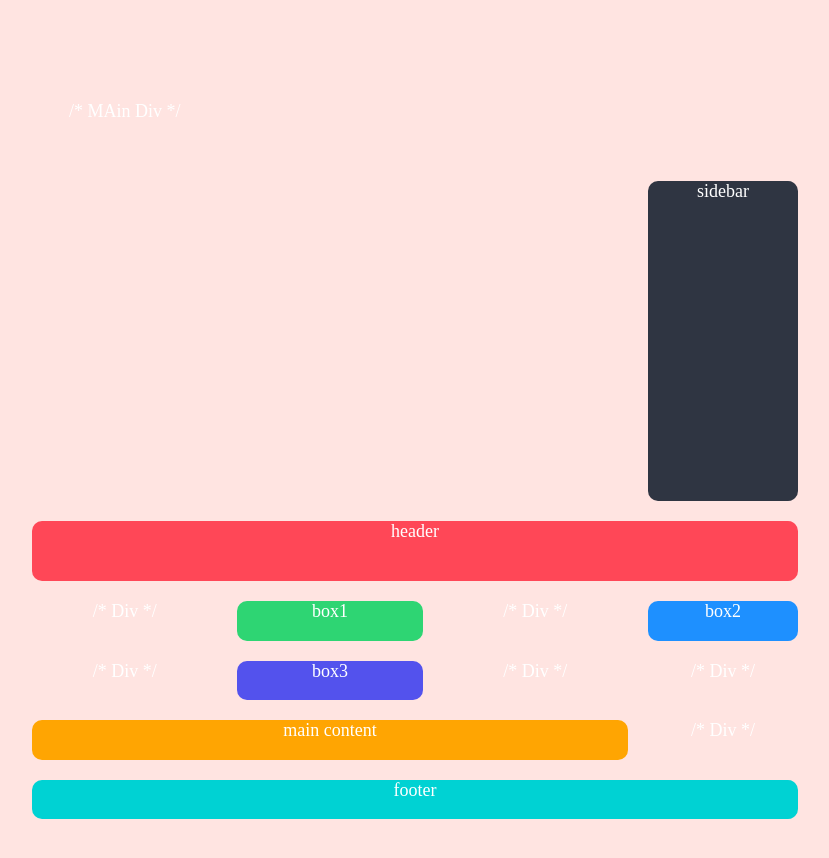
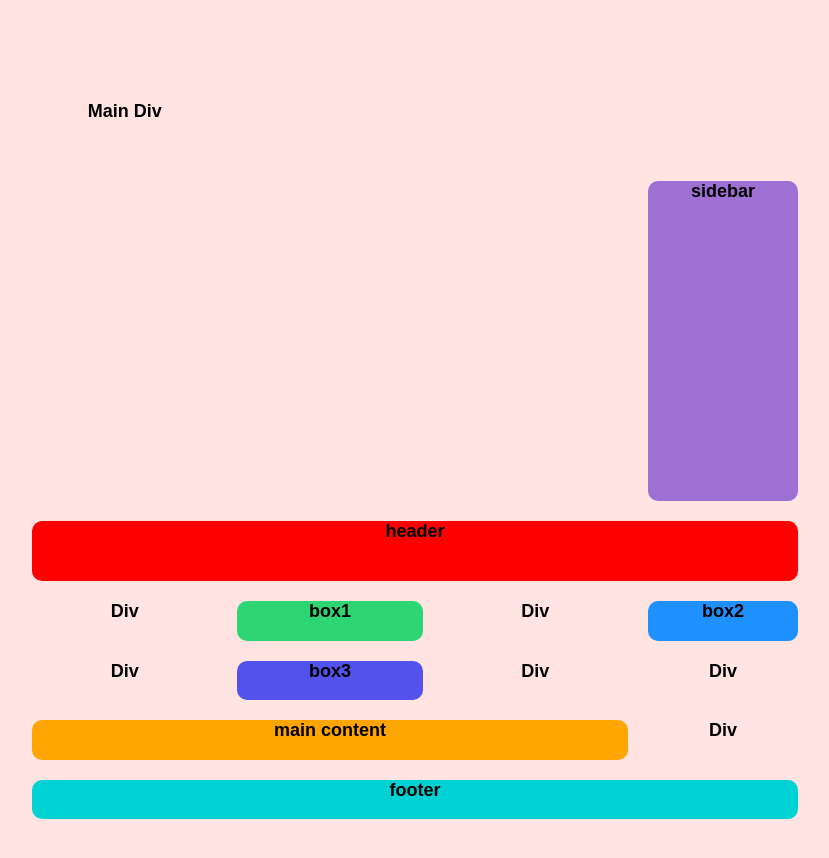
Before and after one commit to sinc0115/web-dev, a plain HTML site: page index.html in a window 1280 px wide. Shown: the whole page, without its empty margins (225-1054 px from the left). Drawn offline with Linux system fonts and the light colour scheme.

Commit message:
Changes font style to be more readable

```diff
--- a/index.html
+++ b/index.html
@@ -9,19 +9,19 @@
 
 <body>
     <main>
-        /*  MAin Div */
-        <div class="div1"> header</div>
-        /* Div */
-        <div class="div2"> box1 </div>
-        /* Div */
+        <p>Main Div</p>
+        <div class="div1">header</div>
+        <p>Div</p>
+        <div class="div2">box1</div>
+        <p>Div</p>
         <div class="div3"> box2 </div>
-        /* Div */
+        <p>Div</p>
         <div class="div4"> box3 </div>
-        /* Div */
+        <p>Div</p>
         <div class="div5"> sidebar </div>
-        /* Div */
+        <p>Div</p>
         <div class="div6"> main content</div>
-        /* Div */
+        <p>Div</p>
         <div class="div7"> footer</div>
     </main>
 
--- a/style.css
+++ b/style.css
@@ -3,6 +3,9 @@
     padding: 0px;
     box-sizing: border-box;
     background-color: #FFE4E1;
+    font-family: Arial, Helvetica, sans-serif;
+    font-weight: bold;
+    color: black;
 }
 /*Main Div */
 main {
@@ -20,7 +23,7 @@ main {
 }
 /* Div 1 */
 .div1 {
-    background-color: #ff4757;
+    background-color: red;
     grid-column: 1/-1;
     border-radius: 10px;
 }
@@ -41,7 +44,7 @@ main {
 }
 /* Div5 */
 .div5 {
-    background-color: #2f3542;
+    background-color: #9f70d4;
     grid-row: 2/4;
     grid-column: 4/5;
     border-radius: 10px;
```
